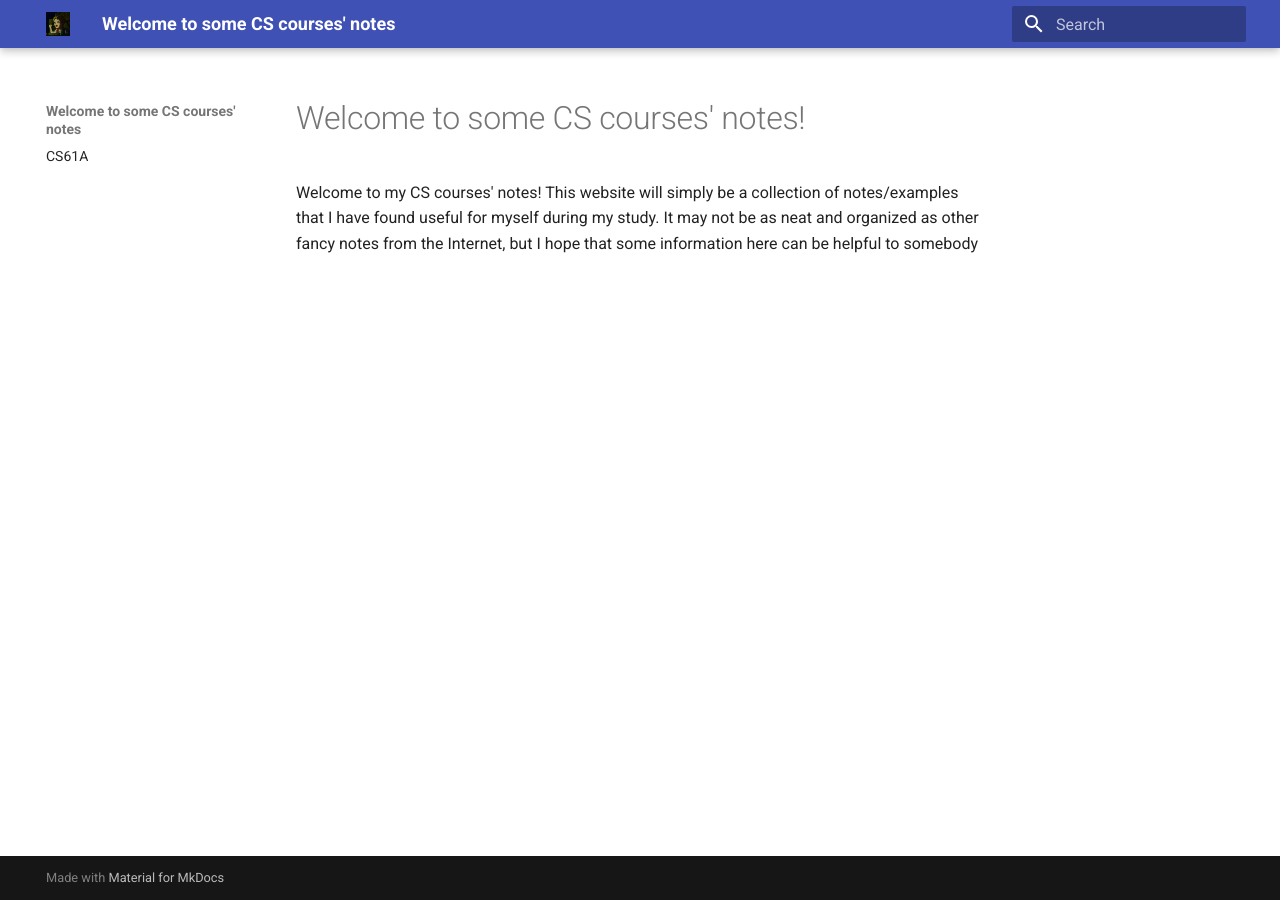
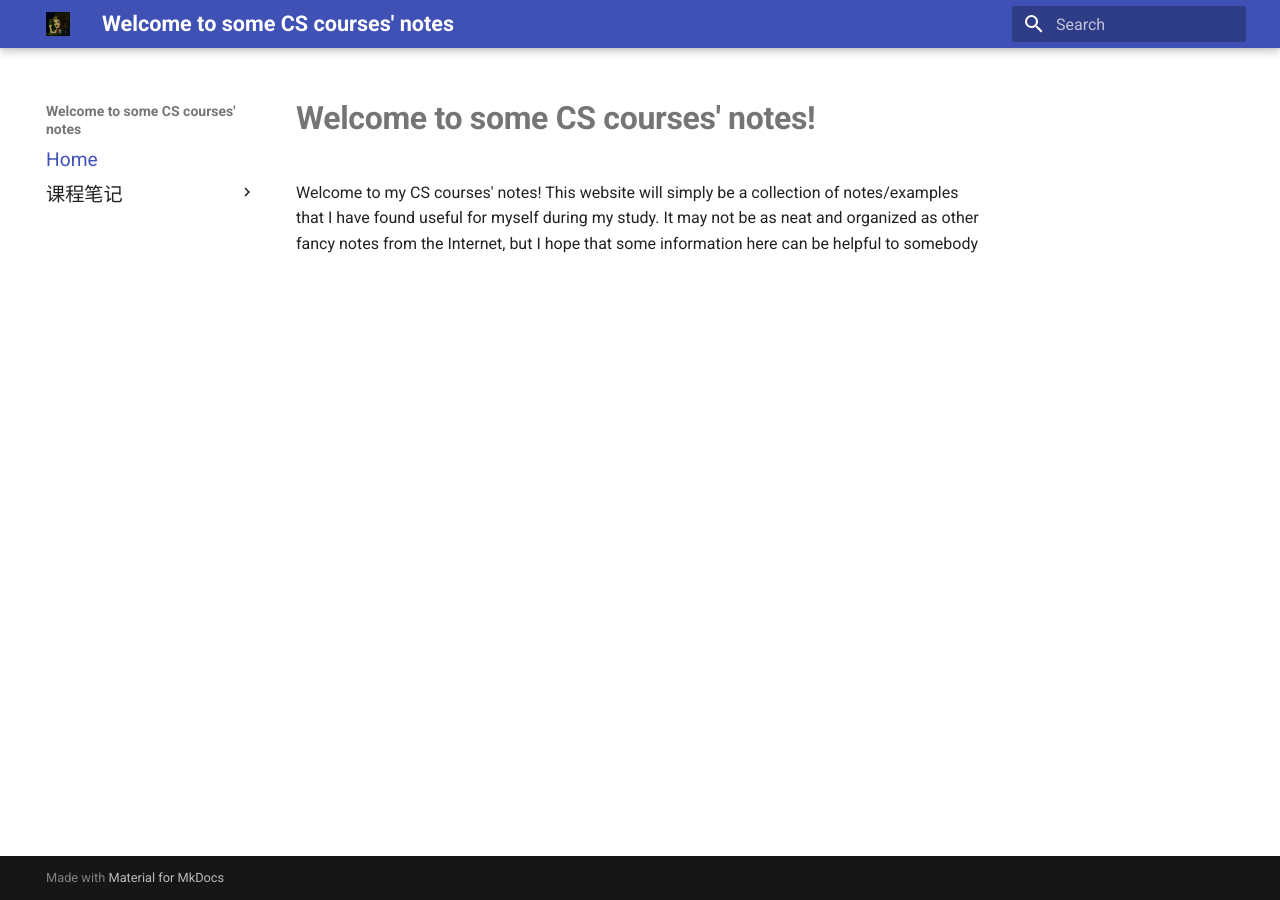
Before and after one commit to aMaverickid/MyCs61a, an MkDocs documentation site: the page built from docs/index.md, in a window 1280 px wide. Built offline with MkDocs 1.6.1 and Material for MkDocs 9.7.7, drawn with Linux system fonts in a browser that asks for light colours; some web fonts are replaced.

Commit message:
update yml file

```diff
--- a/mkdocs.yml
+++ b/mkdocs.yml
@@ -4,18 +4,22 @@
   logo: assets/head.jpg
   favicon: assets/head.jpg
 nav:
-  - CS61A: CS61A/index.md
-# markdown_extensions:
-#   - admonition #MkDocs 警告框
-#   - pymdownx.arithmatex:
-#       generic: true
-#   - pymdownx.highlight:
-#       anchor_linenums: true
-#   - pymdownx.inlinehilite
-#   - pymdownx.snippets
-#   - pymdownx.superfences
-#   - tables
-# extra_javascript:
-#   - javascripts/mathjax.js
-#   - https://polyfill.io/v3/polyfill.min.js?features=es6
-#   - https://cdn.jsdelivr.net/npm/mathjax@3/es5/tex-mml-chtml.js
+  - Home: "index.md"
+  - "课程笔记":
+    - CS61A: CS61A/index.md
+markdown_extensions:
+  - admonition #MkDocs 警告框
+  - pymdownx.arithmatex:
+      generic: true
+  - pymdownx.highlight:
+      anchor_linenums: true
+  - pymdownx.inlinehilite
+  - pymdownx.snippets
+  - pymdownx.superfences
+  - tables
+extra_css:
+  - css/extra.css
+extra_javascript:
+  - javascripts/mathjax.js
+  - https://polyfill.io/v3/polyfill.min.js?features=es6
+  - https://cdn.jsdelivr.net/npm/mathjax@3/es5/tex-mml-chtml.js
```
